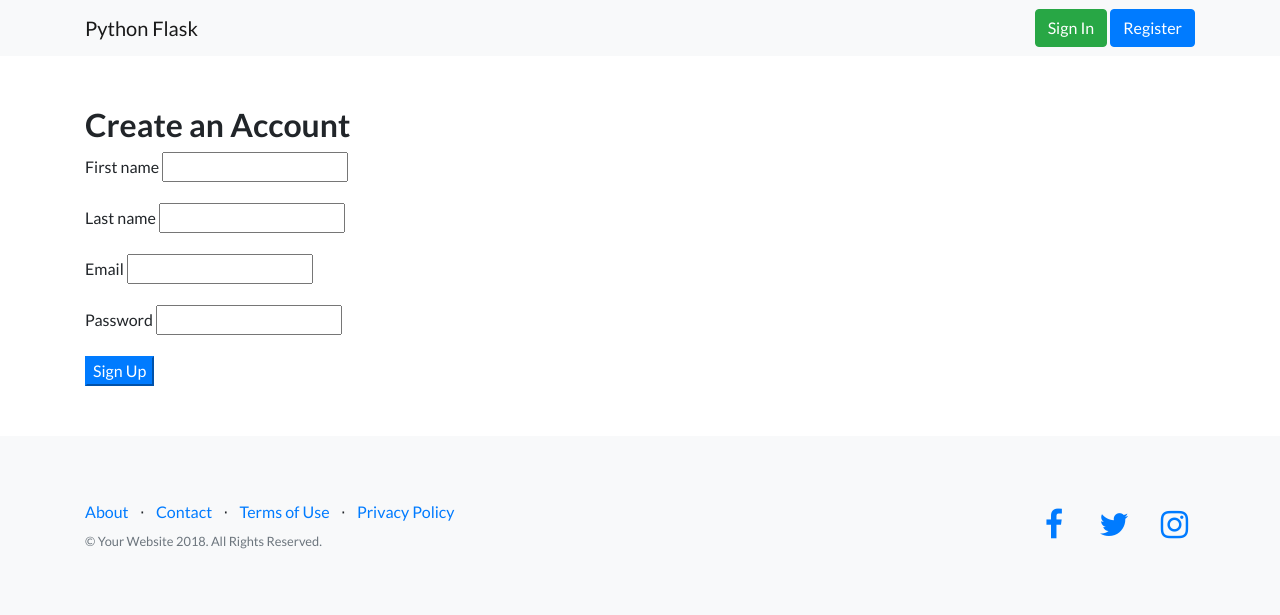
After one commit to Prabin619/learnin-flask, a Flask app: page /signup in a window 1280 px wide. The commit adds this page. Shown: the top 615 px of the page. Run offline with Flask 2, Linux system fonts and the light colour scheme; some libraries are stand-ins or nearby versions.

Commit message:
Signup form created

```diff
--- /dev/null
+++ b/forms.py
@@ -0,0 +1,10 @@
+from flask_wtf import Form
+from wtforms import StringField, PasswordField, SubmitField
+from wtforms.validators import DataRequired, Email, Length
+
+class SignupForm(Form):
+    first_name = StringField('First name', validators=[DataRequired("Please enter your first name.")])
+    last_name = StringField('Last name', validators=[DataRequired("Please enter your last name.")])
+    email = StringField('Email', validators=[DataRequired("Please enter your email address."), Email("Please enter your email address.")])
+    password = PasswordField('Password', validators=[DataRequired("Please enter a Password."), Length(min=6, message="Passwords must be 6 characters or more")])
+    submit = SubmitField('Sign Up')
--- a/routes.py
+++ b/routes.py
@@ -1,6 +1,13 @@
-from flask import Flask, render_template
+from flask import Flask, render_template, request
+from models import db, User
+from forms import SignupForm
 
 app = Flask(__name__)
+
+app.config['SQLALCHEMY_DATABASE_URI'] = 'postgresql://localhost/learningflask'
+db.init_app(app)
+
+app.secret_key = "development-key"
 
 @app.route('/')
 def index():
@@ -10,5 +17,21 @@ def index():
 def about():
     return render_template("about.html")
 
+@app.route('/signup', methods=['GET', 'POST'])
+def signup():
+    form = SignupForm()
+
+    if request.method == 'POST':
+        if form.validate() == False:
+            return render_template('signup.html', form=form)
+        else:
+            newuser = User(form.first_name.data, form.last_name.data, form.email.data, form.password.data)
+            db.session.add(newuser)
+            db.session.commit()
+            return "Success!"
+
+    elif request.method == 'GET':
+        return render_template("signup.html", form=form)
+
 if __name__ == '__main__':
     app.run(debug=True)
--- a/static/css/style.css
+++ b/static/css/style.css
@@ -125,7 +125,7 @@ body {
     padding-bottom: 4rem;
   }
   .margin-50-tb {
-      margin: 50px 0;
+      margin: 50px auto;
   }
 
   /* sidebar */
--- a/templates/about.html
+++ b/templates/about.html
@@ -1,7 +1,7 @@
 {% extends "layout.html" %}
 
 {% block body %}
-<section class="about-section">
+<section class="about-section margin-50-tb">
     <div class="container">
         <h2>About Learning Flask</h2>
         <p>
--- a/templates/layout.html
+++ b/templates/layout.html
@@ -30,7 +30,7 @@
         <a class="navbar-brand" href="/">Python Flask</a>
         <div>
           	<a class="btn btn-success" href="#">Sign In</a>
-          	<a class="btn btn-primary" href="#">Register</a>
+          	<a class="btn btn-primary" href="{{ url_for('signup') }}">Register</a>
 
         </div>
       </div>
--- /dev/null
+++ b/templates/signup.html
@@ -0,0 +1,57 @@
+{% extends "layout.html" %}
+
+{% block body %}
+<main class="container signup-section margin-50-tb">
+    <div class="section-content">
+        <h2>Create an Account</h2>
+
+        <form method="POST" action="/signup">{{ form.csrf_token }}
+            {{ form.hidden_tag() }}
+
+            <div class="form-group">
+                {{ form.first_name.label }}
+                {% if form.first_name.errors %}
+                    {% for error in form.first_name.errors %}
+                        <p class="error-message">{{ error }}</p>
+                    {% endfor %}
+                {% endif %}
+                {{ form.first_name }}
+            </div>
+
+            <div class="form-group">
+                {{ form.last_name.label }}
+                {% if form.last_name.errors %}
+                    {% for error in form.last_name.errors %}
+                        <p class="error-message">{{ error }}</p>
+                    {% endfor %}
+                {% endif %}
+                {{ form.last_name }}
+            </div>
+
+            <div class="form-group">
+                {{ form.email.label }}
+                {% if form.email.errors %}
+                    {% for error in form.email.errors %}
+                        <p class="error-message">{{ error }}</p>
+                    {% endfor %}
+                {% endif %}
+                {{ form.email }}
+            </div>
+
+            <div class="form-group">
+                {{ form.password.label }}
+                {% if form.password.errors %}
+                    {% for error in form.password.errors %}
+                        <p class="error-message">{{ error }}</p>
+                    {% endfor %}
+                {% endif %}
+                {{ form.password }}
+            </div>
+
+            {{ form.submit(class="btn-primary") }}
+
+        </form>
+    </div>
+</main>
+
+{% endblock %}
```
Also changed, not shown: models.py (added, +24 -0 lines), 3 other files.
